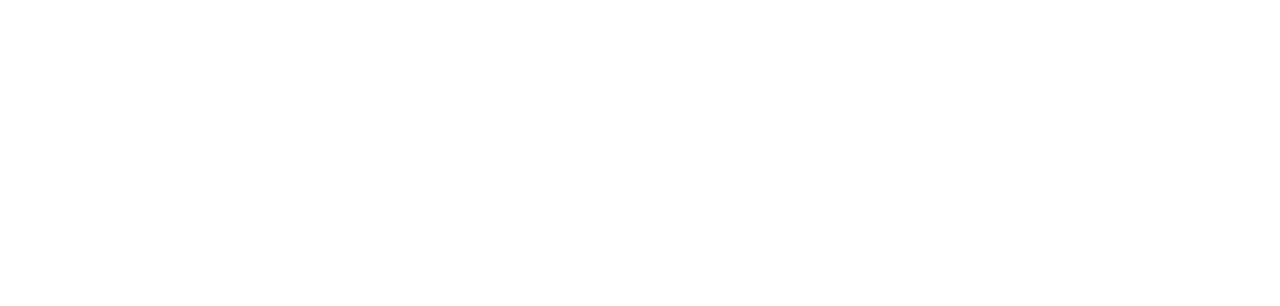
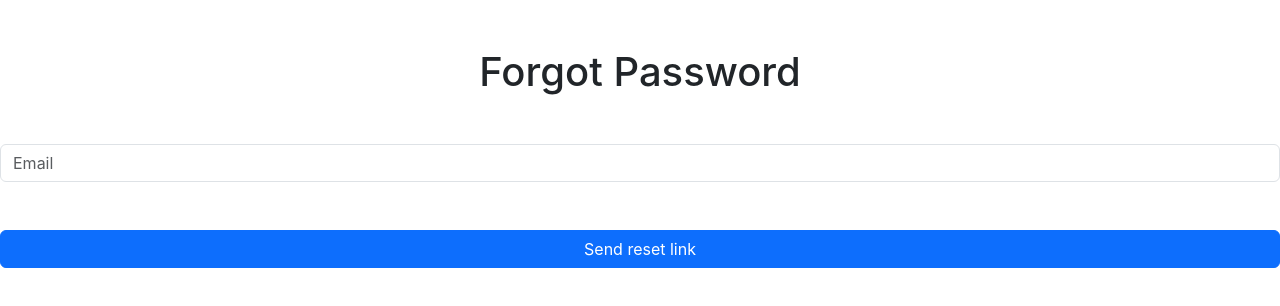
Before and after one commit to Tamizh-1153/CRM-App-frontend, a React (Create React App) app: page /forgotPassword in a window 1280 px wide. Before the commit this address had no page. Shown: the top 306 px of the page. Built offline with nearby package versions, Linux system fonts and the light colour scheme.

Commit message:
forgot password

```diff
--- a/src/App.js
+++ b/src/App.js
@@ -4,6 +4,7 @@ import Login from "./Pages/Login"
 import Register from "./Pages/Register"
 import Dashboard from "./Pages/Dashboard"
 import Home from "./Pages/Home"
+import ForgotPassword from "./Pages/ForgotPassword"
 
 const App = () => {
   return (
@@ -11,18 +12,10 @@ const App = () => {
       <BrowserRouter>
         <Routes>
           <Route path="/" Component={Home} />
-          <Route
-            path="/login"
-            Component={Login}
-          />
-          <Route
-            path="/register"
-            Component={Register}
-          />
-          <Route
-            path="/dashboard"
-            Component={Dashboard}
-          />
+          <Route path="/login" Component={Login} />
+          <Route path="/register" Component={Register} />
+          <Route path="/dashboard" Component={Dashboard} />
+          <Route path="/forgotPassword" Component={ForgotPassword} />
         </Routes>
       </BrowserRouter>
     </>
--- /dev/null
+++ b/src/Pages/ForgotPassword.js
@@ -0,0 +1,54 @@
+import React, { useState } from "react"
+import { useNavigate } from "react-router-dom"
+
+const ForgotPassword = () => {
+  const [email, setEmail] = useState("")
+  const refresh=useNavigate()
+
+  const handleSubmit = async (e) => {
+    e.preventDefault()
+    const response = await fetch(
+      "https://crm-backend-frz0.onrender.com/api/v1/auth/forgotPassword",
+      {
+        method: "POST",
+        headers: {
+          "Content-Type": "application/json",
+        },
+        body: JSON.stringify({
+          email,
+        }),
+      }
+    )
+
+    const data = await response.json()
+    console.log(data)
+      if (data.status=='ok') {
+        alert("Sent password reset link")
+      } else {
+        alert("Email does not exists")
+      }
+      refresh("/login")
+  }
+
+  return (
+    <div>
+      <h1 className="text-center my-5">Forgot Password</h1>
+      <form onSubmit={handleSubmit} className="d-flex flex-column">
+        <input
+          className="form-control"
+          type="email"
+          value={email}
+          onChange={(e) => setEmail(e.target.value)}
+          placeholder="Email"
+        />
+        <input
+          className="btn btn-primary my-5 "
+          type="submit"
+          value="Send reset link"
+        />
+      </form>
+    </div>
+  )
+}
+
+export default ForgotPassword
--- a/src/Pages/Login.js
+++ b/src/Pages/Login.js
@@ -1,5 +1,6 @@
 import { useState } from "react"
 import { useNavigate } from "react-router-dom"
+import { Link } from "react-router-dom"
 
 function App() {
 
@@ -55,6 +56,9 @@ function App() {
           placeholder="Password"
         />
         <br />
+        <Link to='/forgotPassword'>
+        <input className="btn btn-primary my-3 " type="submit" value="Forgot Password" />
+        </Link>
         <input className="btn btn-primary my-3 " type="submit" value="Login" />
       </form>
     </div>
--- a/src/Pages/Register.js
+++ b/src/Pages/Register.js
@@ -33,6 +33,7 @@ function Register() {
     console.log(data)
     if (data.err) {
       alert("Provide valid details for registration")
+      refresh('/register')
     } else {
       alert("Registered successfully")
     }
```
Also changed, not shown: 7 other files (tests, documents, lock files or other folders).
